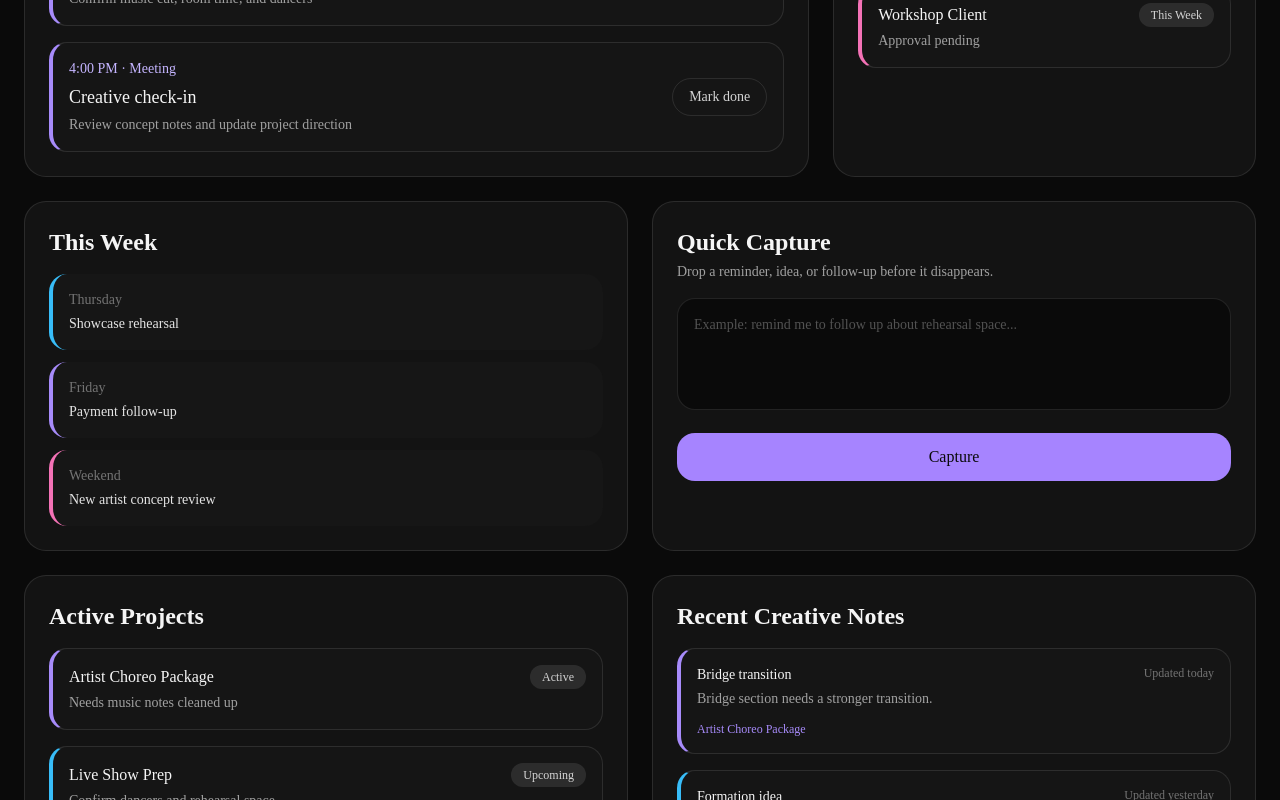
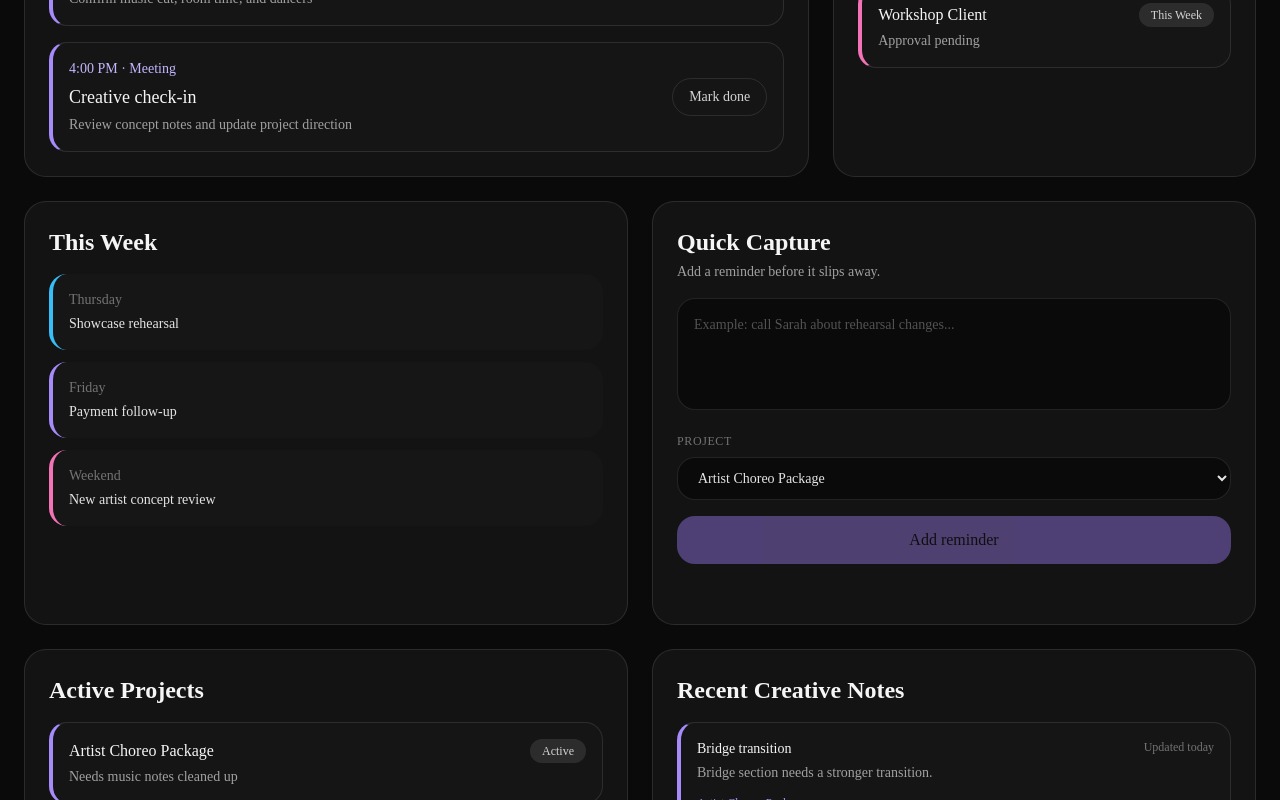
Before and after one commit to jpxch/tempo, a Next.js app: page /dashboard in a window 1280 px wide. Shown: the part 629-1429 px from the top of the page. Built offline with nearby package versions, Linux system fonts and the light colour scheme.

Commit message:
feat: implement DashboardClient component and restructure dashboard layout

```diff
--- a/app/dashboard/page.tsx
+++ b/app/dashboard/page.tsx
@@ -1,34 +1,6 @@
-import { FollowUpsPanel } from '@/components/dashboard/FollowUpsPanel';
-import { HeroSection } from '@/components/dashboard/HeroSection';
-import { NotesPanel } from '@/components/dashboard/NotesPanel';
-import { ProjectsPanel } from '@/components/dashboard/ProjectsPanel';
-import { QuickCapture } from '@/components/dashboard/QuickCapture';
-import { TodayPanel } from '@/components/dashboard/TodayPanel';
-import { WeekPanel } from '@/components/dashboard/WeekPanel';
+import { DashboardClient } from '@/components/dashboard/DashboardClient';
 import { dashboardData } from '@/lib/dashboard-data';
 
 export default function Home() {
-  return (
-    <section className="space-y-6">
-      <HeroSection />
-
-      <section className="grid gap-6 lg:grid-cols-[1.3fr_0.7fr]">
-        <TodayPanel items={dashboardData.todayItems} projects={dashboardData.projects} />
-        <FollowUpsPanel
-          followUps={dashboardData.followUps}
-          projects={dashboardData.projects}
-        />
-      </section>
-
-      <section className="grid gap-6 lg:grid-cols-2">
-        <WeekPanel items={dashboardData.weekItems} projects={dashboardData.projects} />
-        <QuickCapture />
-      </section>
-
-      <section className="grid gap-6 lg:grid-cols-2">
-        <ProjectsPanel projects={dashboardData.projects} />
-        <NotesPanel notes={dashboardData.notes} projects={dashboardData.projects} />
-      </section>
-    </section>
-  );
+  return <DashboardClient initialData={dashboardData} />;
 }
--- /dev/null
+++ b/components/dashboard/DashboardClient.tsx
@@ -0,0 +1,60 @@
+'use client';
+
+import { useState } from 'react';
+
+import { FollowUpsPanel } from '@/components/dashboard/FollowUpsPanel';
+import { HeroSection } from '@/components/dashboard/HeroSection';
+import { NotesPanel } from '@/components/dashboard/NotesPanel';
+import { ProjectsPanel } from '@/components/dashboard/ProjectsPanel';
+import { QuickCapture } from '@/components/dashboard/QuickCapture';
+import { TodayPanel } from '@/components/dashboard/TodayPanel';
+import { WeekPanel } from '@/components/dashboard/WeekPanel';
+import type { DashboardData, TodayItem } from '@/types/dashboard';
+
+type DashboardClientProps = {
+  initialData: DashboardData;
+};
+
+export function DashboardClient({ initialData }: DashboardClientProps) {
+  const [dashboardData, setDashboardData] = useState(initialData);
+
+  function addReminder(input: { title: string; projectId: string }) {
+    const reminder: TodayItem = {
+      id: crypto.randomUUID(),
+      time: 'Just now',
+      title: input.title,
+      detail: 'Captured locally in Tempo',
+      type: 'Reminder',
+      projectId: input.projectId,
+    };
+
+    setDashboardData((currentData) => ({
+      ...currentData,
+      todayItems: [reminder, ...currentData.todayItems],
+    }));
+  }
+
+  return (
+    <section className="space-y-6">
+      <HeroSection />
+
+      <section className="grid gap-6 lg:grid-cols-[1.3fr_0.7fr]">
+        <TodayPanel items={dashboardData.todayItems} projects={dashboardData.projects} />
+        <FollowUpsPanel
+          followUps={dashboardData.followUps}
+          projects={dashboardData.projects}
+        />
+      </section>
+
+      <section className="grid gap-6 lg:grid-cols-2">
+        <WeekPanel items={dashboardData.weekItems} projects={dashboardData.projects} />
+        <QuickCapture projects={dashboardData.projects} onCapture={addReminder} />
+      </section>
+
+      <section className="grid gap-6 lg:grid-cols-2">
+        <ProjectsPanel projects={dashboardData.projects} />
+        <NotesPanel notes={dashboardData.notes} projects={dashboardData.projects} />
+      </section>
+    </section>
+  );
+}
--- a/components/dashboard/QuickCapture.tsx
+++ b/components/dashboard/QuickCapture.tsx
@@ -1,20 +1,94 @@
-export function QuickCapture() {
+'use client';
+
+import { useState } from 'react';
+
+import type { Project } from '@/types/dashboard';
+
+type QuickCaptureProps = {
+  projects: Project[];
+  onCapture: (input: { title: string; projectId: string }) => void;
+};
+
+export function QuickCapture({ projects, onCapture }: QuickCaptureProps) {
+  const [title, setTitle] = useState('');
+  const [projectId, setProjectId] = useState(projects[0]?.id ?? '');
+  const [confirmation, setConfirmation] = useState('');
+
+  function handleSubmit(event: React.FormEvent<HTMLFormElement>) {
+    event.preventDefault();
+
+    const trimmedTitle = title.trim();
+
+    if (!trimmedTitle || !projectId) {
+      return;
+    }
+
+    onCapture({ title: trimmedTitle, projectId });
+    setTitle('');
+    setConfirmation('Added to Today.');
+  }
+
   return (
     <div className="rounded-3xl border border-white/10 bg-white/4 p-6">
       <h2 className="text-2xl font-semibold">Quick Capture</h2>
 
       <p className="mt-1 text-sm text-neutral-400">
-        Drop a reminder, idea, or follow-up before it disappears.
+        Add a reminder before it slips away.
       </p>
 
-      <textarea
-        className="mt-4 min-h-28 w-full resize-none rounded-2xl border border-white/10 bg-neutral-950 p-4 text-sm outline-none placeholder:text-neutral-600 focus:border-violet-300"
-        placeholder="Example: remind me to follow up about rehearsal space..."
-      />
+      <form className="mt-4 space-y-4" onSubmit={handleSubmit}>
+        <div>
+          <label className="sr-only" htmlFor="quick-capture-reminder">
+            Reminder
+          </label>
+          <textarea
+            id="quick-capture-reminder"
+            value={title}
+            onChange={(event) => {
+              setTitle(event.target.value);
+              setConfirmation('');
+            }}
+            onKeyDown={(event) => {
+              if (event.key === 'Enter' && !event.shiftKey) {
+                event.preventDefault();
+                event.currentTarget.form?.requestSubmit();
+              }
+            }}
+            className="min-h-28 w-full resize-none rounded-2xl border border-white/10 bg-neutral-950 p-4 text-sm outline-none placeholder:text-neutral-600 focus:border-violet-300"
+            placeholder="Example: call Sarah about rehearsal changes..."
+          />
+        </div>
 
-      <button className="mt-4 w-full rounded-2xl bg-violet-400 px-4 py-3 font-medium text-neutral-950 transition hover:bg-violet-300">
-        Capture
-      </button>
+        <div>
+          <label className="mb-2 block text-xs font-medium uppercase tracking-wider text-neutral-500" htmlFor="quick-capture-project">
+            Project
+          </label>
+          <select
+            id="quick-capture-project"
+            value={projectId}
+            onChange={(event) => setProjectId(event.target.value)}
+            className="w-full rounded-2xl border border-white/10 bg-neutral-950 px-4 py-3 text-sm text-neutral-200 outline-none focus:border-violet-300"
+          >
+            {projects.map((project) => (
+              <option key={project.id} value={project.id}>
+                {project.name}
+              </option>
+            ))}
+          </select>
+        </div>
+
+        <button
+          type="submit"
+          disabled={!title.trim() || !projectId}
+          className="w-full rounded-2xl bg-violet-400 px-4 py-3 font-medium text-neutral-950 transition hover:bg-violet-300 disabled:cursor-not-allowed disabled:opacity-40"
+        >
+          Add reminder
+        </button>
+
+        <p className="min-h-5 text-sm text-emerald-300" aria-live="polite">
+          {confirmation}
+        </p>
+      </form>
     </div>
   );
 }
--- a/components/dashboard/TodayPanel.tsx
+++ b/components/dashboard/TodayPanel.tsx
@@ -25,7 +25,7 @@ export function TodayPanel({ items, projects }: TodayPanelProps) {
       <div className="space-y-4">
         {items.map((item) => (
           <article
-            key={item.title}
+            key={item.id}
             className="rounded-2xl border border-white/10 bg-neutral-900/80 p-4"
             style={{
               borderLeft: `4px solid ${getProjectColor(item.projectId)}`,
--- a/lib/dashboard-data.ts
+++ b/lib/dashboard-data.ts
@@ -3,6 +3,7 @@ import type { DashboardData } from '@/types/dashboard';
 export const dashboardData: DashboardData = {
   todayItems: [
     {
+      id: 'review-rehearsal-plan',
       time: '9:00 AM',
       title: 'Review rehearsal plan',
       detail: 'Prep notes for today’s choreography session',
@@ -10,6 +11,7 @@ export const dashboardData: DashboardData = {
       projectId: 'artist-choreo-package',
     },
     {
+      id: 'follow-up-artist-team',
       time: '12:30 PM',
       title: 'Follow up with artist team',
       detail: 'Confirm music cut, room time, and dancers',
@@ -17,6 +19,7 @@ export const dashboardData: DashboardData = {
       projectId: 'artist-choreo-package',
     },
     {
+      id: 'creative-check-in',
       time: '4:00 PM',
       title: 'Creative check-in',
       detail: 'Review concept notes and update project direction',
--- a/types/dashboard.ts
+++ b/types/dashboard.ts
@@ -1,4 +1,5 @@
 export type TodayItem = {
+  id: string;
   time: string;
   title: string;
   detail: string;
```
